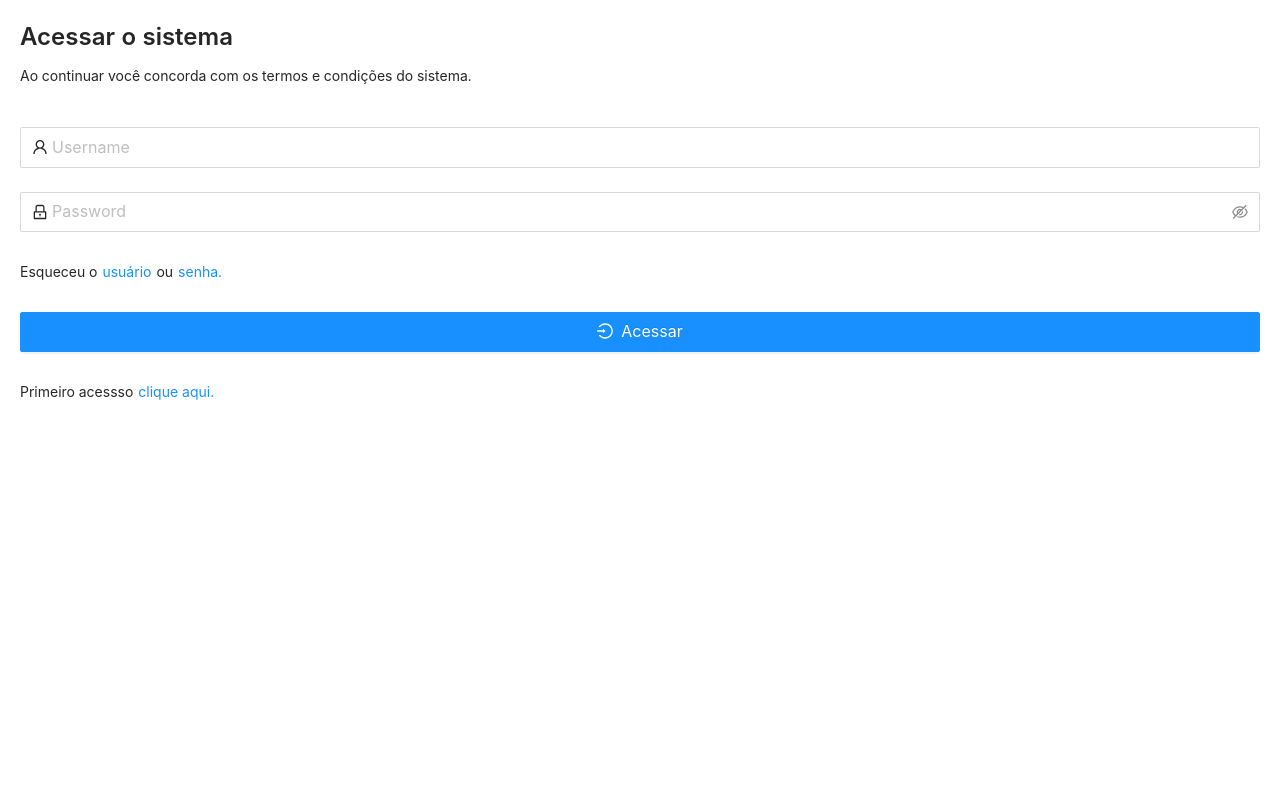
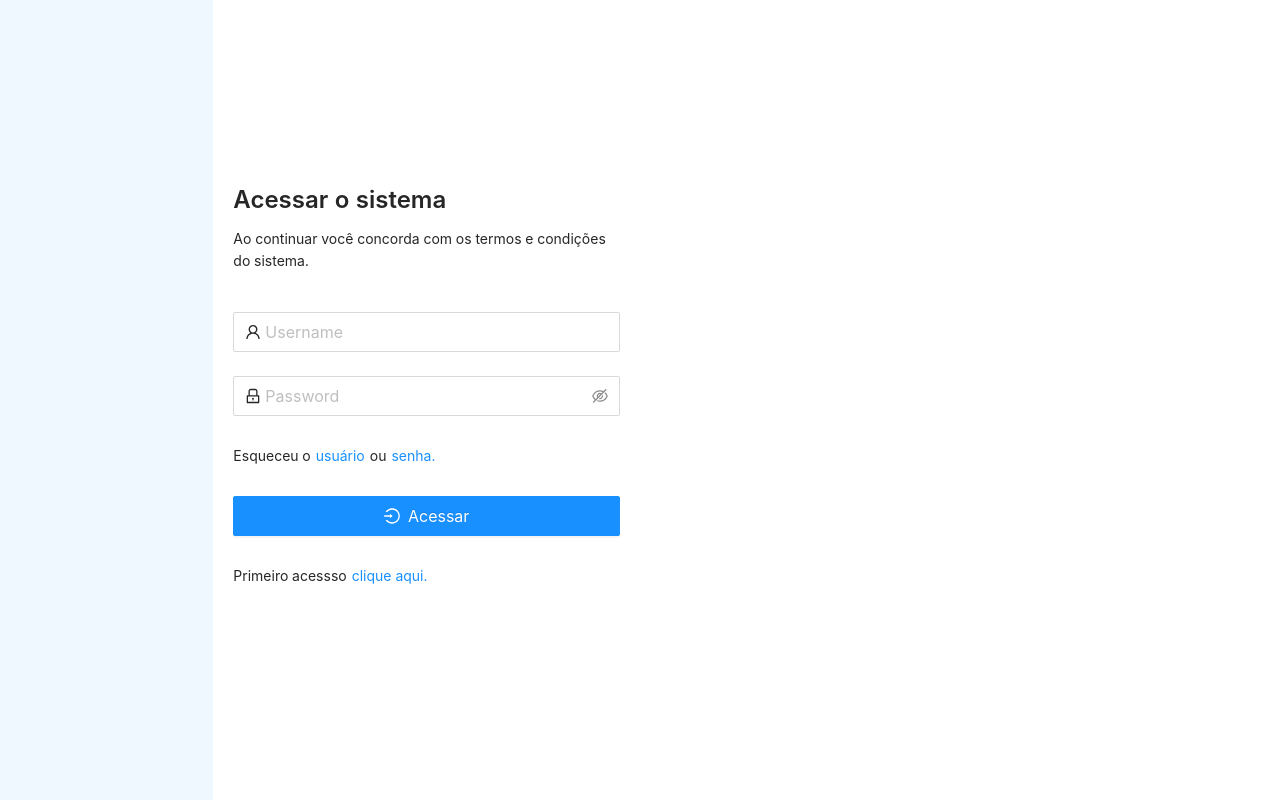
Before and after one commit to ViictrP/finance-app-react, a React (Create React App) app: page / in a window 1280 px wide. Built offline with nearby package versions, Linux system fonts and the light colour scheme.

Commit message:
LAyout breakpoints

```diff
--- a/src/App.css
+++ b/src/App.css
@@ -1,14 +1,9 @@
 @import '~antd/dist/antd.css';
+
+.App {
+  height: 100%;
+}
 
 .container {
   padding: 20px;
 }
-
-.divider, .divider-2x {
-  width: 100%;
-  height: 20px;
-}
-
-.divider-2x {
-  height: 40px;
-}
--- a/src/index.css
+++ b/src/index.css
@@ -9,3 +9,33 @@ code {
   font-family: source-code-pro, Menlo, Monaco, Consolas, 'Courier New',
     monospace;
 }
+
+#root {
+  height: 100%;
+}
+
+.full-height {
+  height: 100%;
+}
+
+
+.divider, .divider-2x {
+  width: 100%;
+  height: 20px;
+}
+
+.divider-2x {
+  height: 40px;
+}
+
+@media (max-width: 576px) {
+  .xs-hidden {
+    display: none;
+  }
+}
+
+@media (max-width: 768px) {
+  .sm-hidden {
+    display: none;
+  }
+}
--- a/src/pages/login-page/login-page.tsx
+++ b/src/pages/login-page/login-page.tsx
@@ -1,14 +1,14 @@
 import './style.css';
 import React from 'react';
-import {Row, Col} from 'antd';
+import { Col, Row } from 'antd';
 import LoginForm from '../../components/ui/login-form/login-form';
 
 const LoginPage = () => {
   return (
-		<Row>
-			<Col span={24}/>
-			<Col span={24}>
-				<div className="container">
+    <Row className='full-height' align='middle'>
+      <Col xs={24} sm={24} md={4} lg={4} className='login-image' />
+      <Col xs={24} sm={24} md={10} lg={8}>
+        <div className='container'>
           <LoginForm
             onForgotUsernameClick={() => console.log('forgot my username')}
             onForgotPasswordClick={() => console.log('forgot my password')}
--- a/src/pages/login-page/style.css
+++ b/src/pages/login-page/style.css
@@ -0,0 +1,16 @@
+.login-image {
+    background-color: aliceblue;
+    height: 100%;
+}
+
+@media (max-width: 576px) {
+    .login-image {
+        display: none;
+    }
+}
+
+@media (max-width: 768px) {
+    .login-image {
+        display: none;
+    }
+}
```
Lines whose indentation alone changed are shown as unchanged.
